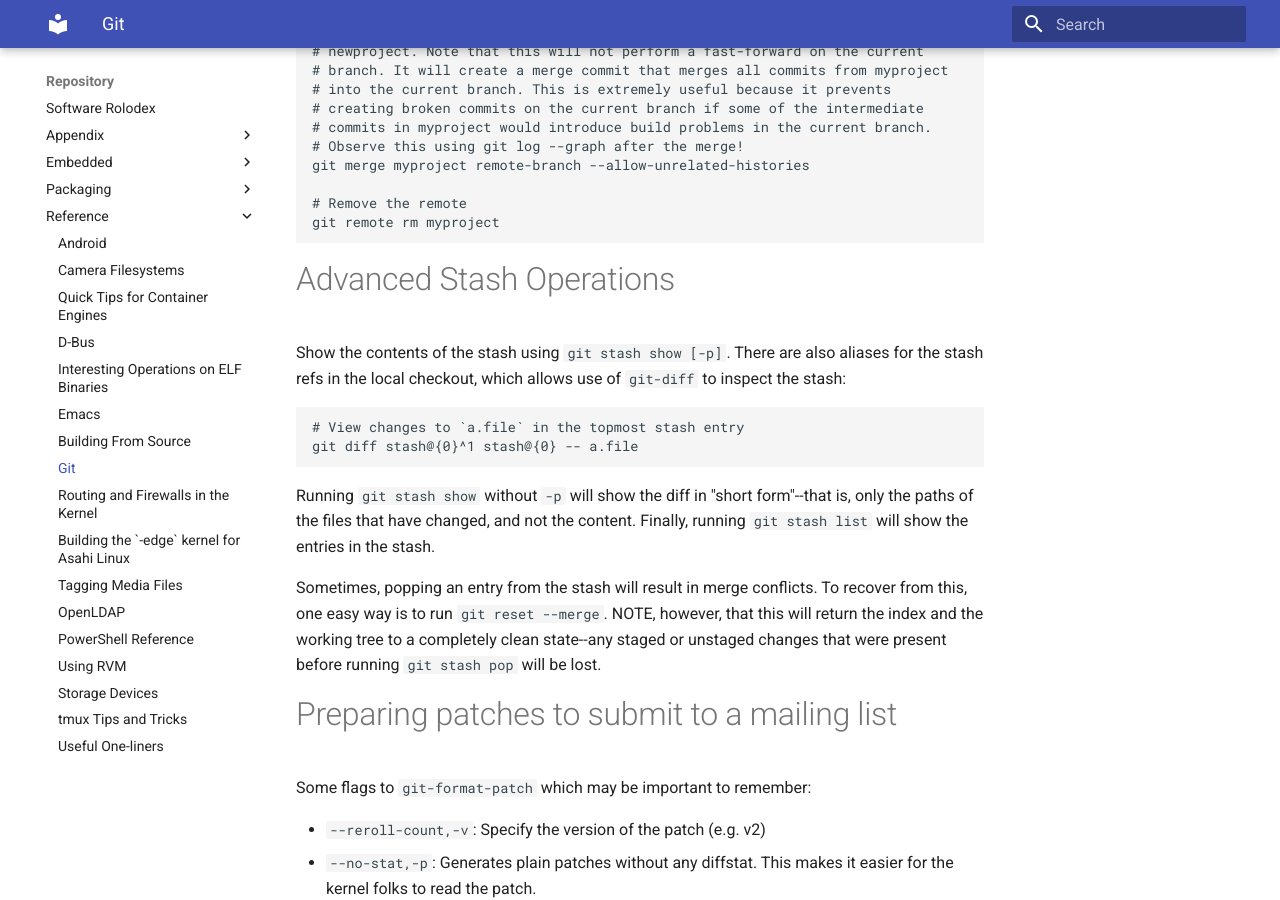
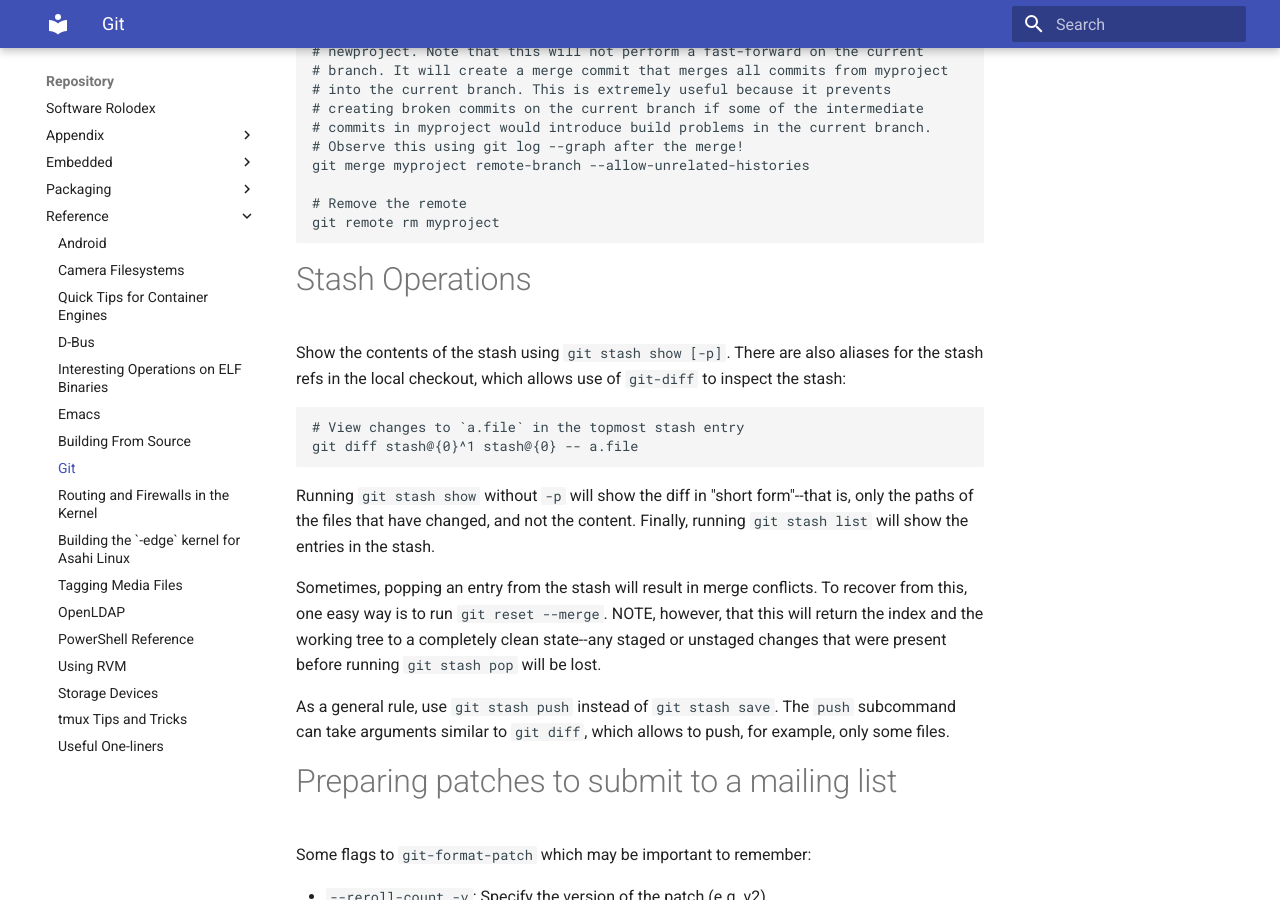
Before and after one commit to AmateurECE/twardyece-repository, an MkDocs documentation site: the page built from docs/Reference/Git.md, in a window 1280 px wide and 900 px high, scrolled down 1587 px. Built offline with MkDocs 1.6.1 and Material for MkDocs 9.7.7, drawn with Linux system fonts in a browser that asks for light colours.

Commit message:
Git: Discern reference between git stash push and git stash save

````diff
--- a/docs/Reference/Git.md
+++ b/docs/Reference/Git.md
@@ -86,7 +86,7 @@ git merge myproject remote-branch --allow-unrelated-histories
 git remote rm myproject
 ```
 
-# Advanced Stash Operations
+# Stash Operations
 
 Show the contents of the stash using `git stash show [-p]`. There are also
 aliases for the stash refs in the local checkout, which allows use of
@@ -106,6 +106,10 @@ recover from this, one easy way is to run `git reset --merge`. NOTE, however,
 that this will return the index and the working tree to a completely clean
 state--any staged or unstaged changes that were present before running
 `git stash pop` will be lost.
+
+As a general rule, use `git stash push` instead of `git stash save`. The
+`push` subcommand can take arguments similar to `git diff`, which allows to
+push, for example, only some files.
 
 # Preparing patches to submit to a mailing list
 
````
